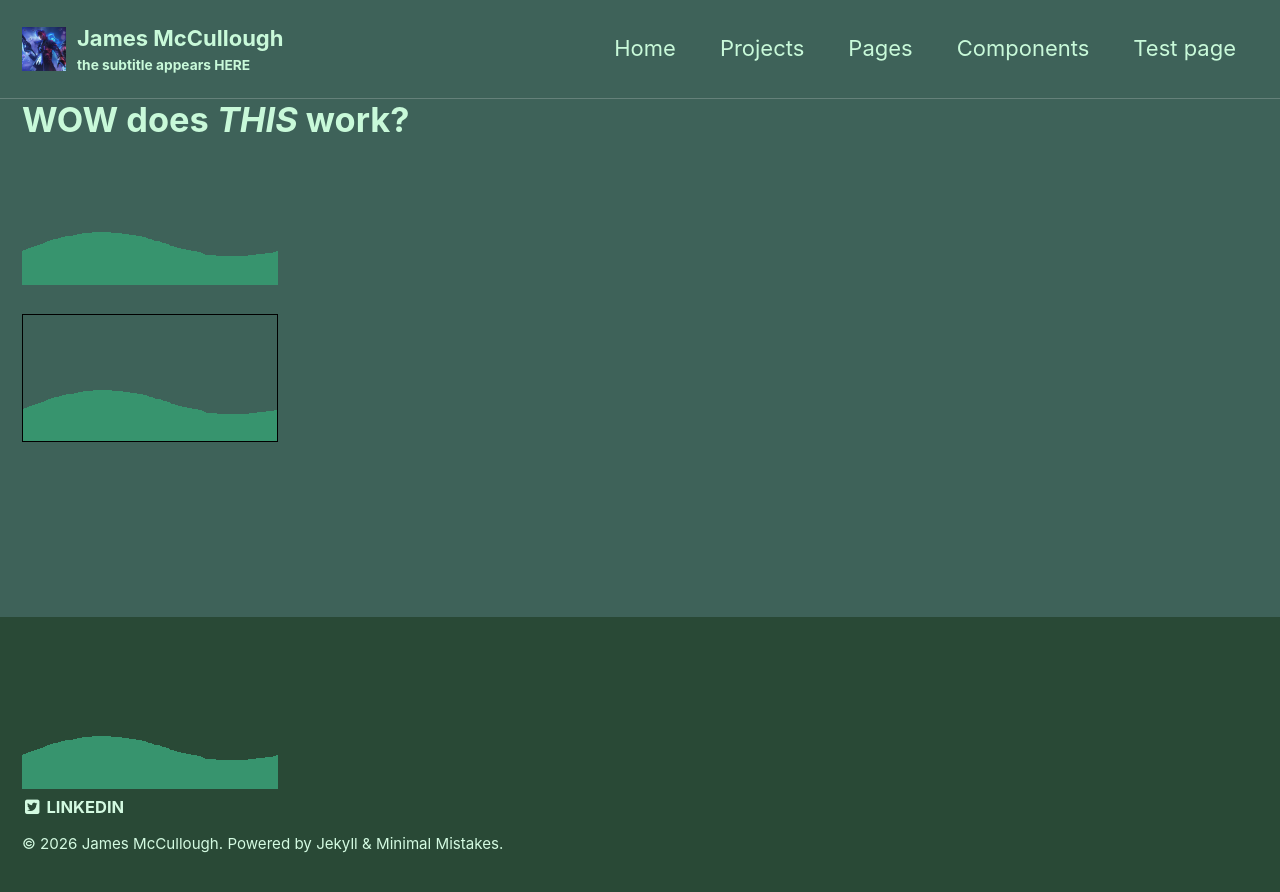
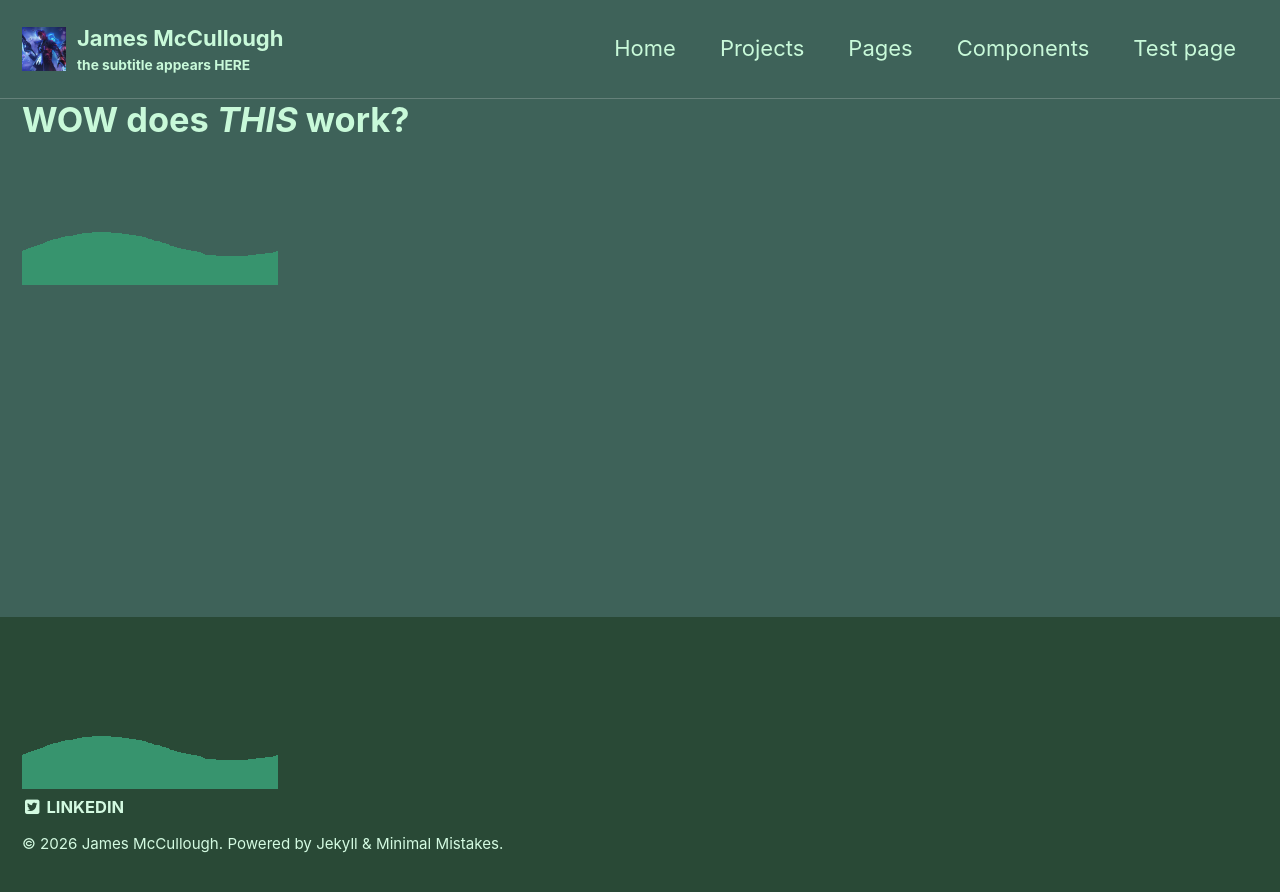
Before and after one commit to JamesMcC23/JamesMcC23.github.io, a Jekyll site: the page built from _pages/test.md, in a window 1280 px wide. Shown: the top 892 px of the page. Built offline with Jekyll 4.4.1, drawn with Linux system fonts in a browser that asks for light colours.

Commit message:
Update footer div style for responsiveness
Remove fixed width and height from footer div.

```diff
--- a/_pages/test.md
+++ b/_pages/test.md
@@ -12,4 +12,4 @@
 
 <img src= "/assets/images/footer_image.png" style="width:window_width;height:128px;">
 
-<div style="background-image:url(/assets/images/footer_image.png); background-repeat:repeat-x;width:256px;height:128px;border:1px solid black;padding:10px;">
+<div style="background-image:url(/assets/images/footer_image.png); background-repeat:repeat-x;">
```
